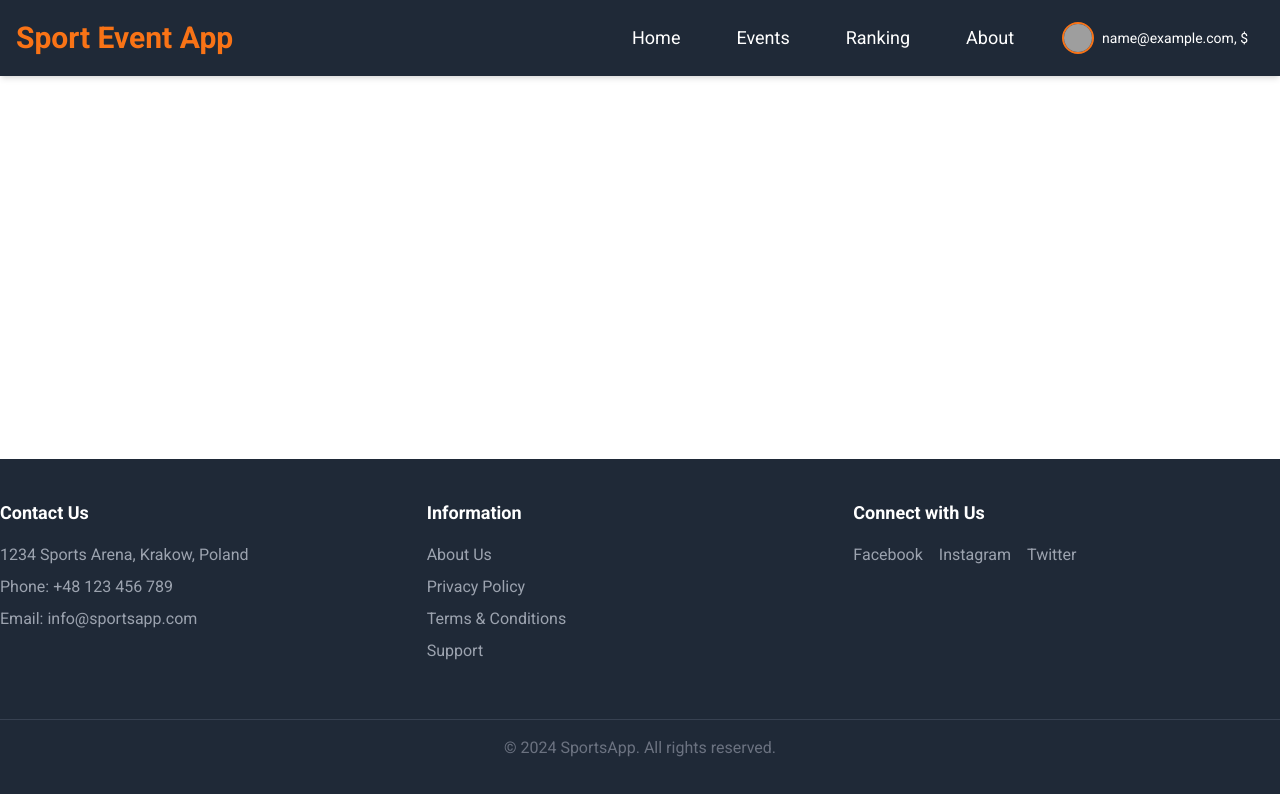
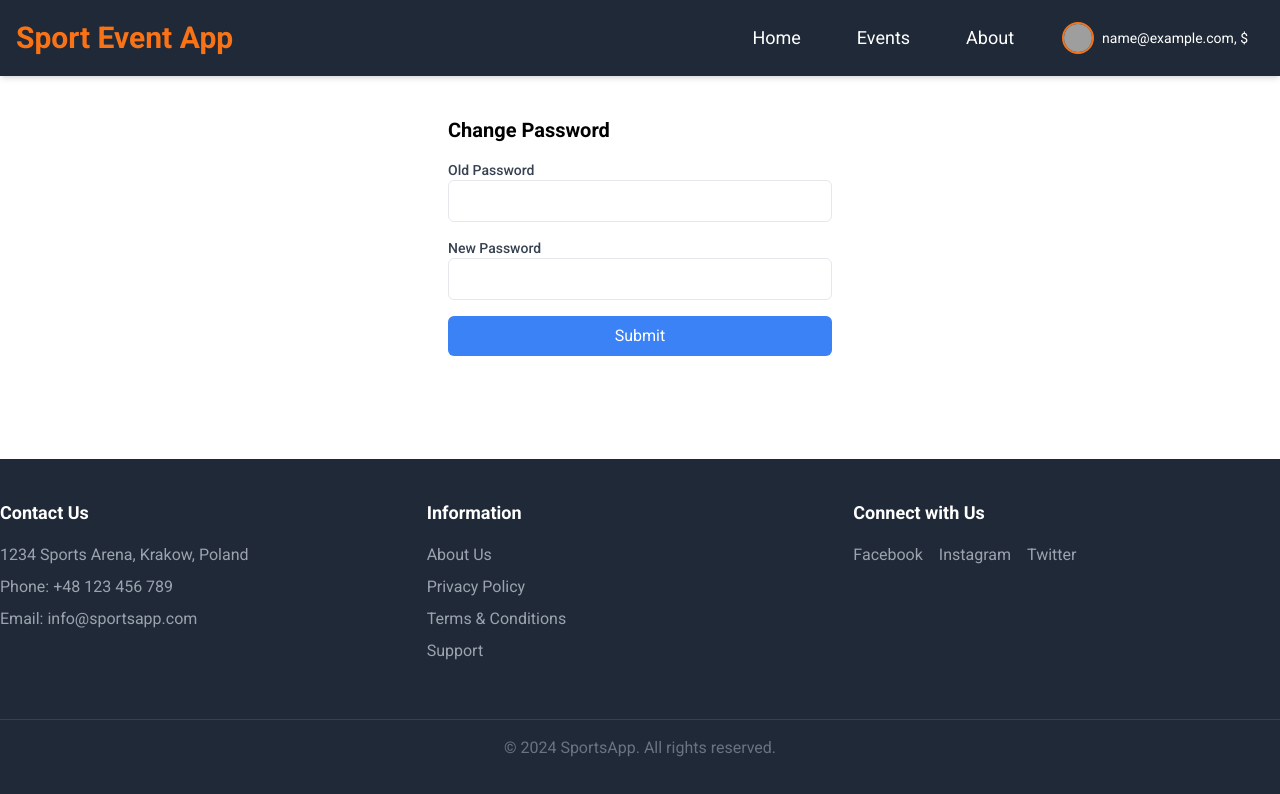
Before and after one commit to Ptrk12/SportEventAppFront, a React (Create React App) app: page /settings in a window 1280 px wide. Shown: the top 794 px of the page. Built offline with nearby package versions, Linux system fonts and the light colour scheme; no server answers; sample sign-in values are in the browser's storage; grey boxes are pictures that could not be loaded; a web font is replaced by a local one.

Commit message:
fixed bugs

```diff
--- a/src/App.tsx
+++ b/src/App.tsx
@@ -2,7 +2,6 @@ import React, { useContext } from 'react';
 import { Route, Routes, Navigate } from 'react-router-dom';
 import Navbar from './components/Navbar';
 import Home from './pages/Home';
-import Ranking from './pages/Ranking';
 import Events from './pages/Events';
 import About from './pages/About';
 import Register from './pages/Register';
@@ -15,16 +14,17 @@ import CreateObject from './pages/CreateObject';
 import ObjectDetailsPage from './pages/ObjectDetailsPage';
 import ObjectsCreatedByUs from './pages/ObjectsCreatedByUs';
 import CurrentLoggedUserEvents from './pages/CurrentLoggedUserEvents';
+import  Settings  from './pages/Settings'
 
 function App() {
   return (
     <UserProvider>
-      <div className="flex flex-col min-h-screen"> {/* Flex container */}
+      <div className="flex flex-col min-h-screen">
         <Navbar />
-        <main className="flex-grow"> {/* Main content area */}
+        <main className="flex-grow">
           <AppRoutes />
         </main>
-        <Footer /> {/* Footer will always be at the bottom */}
+        <Footer />
       </div>
     </UserProvider>
   );
@@ -47,7 +47,6 @@ function AppRoutes() {
       {user ? (
         <>
           <Route path="/events" element={<Events />} />
-          <Route path="/ranking" element={<Ranking />} />
           <Route path="/about" element={<About />} />
           <Route path="/create-sport-event" element={<CreateEvent />} />
           <Route path="/create-object" element={<CreateObject />} />
@@ -56,6 +55,7 @@ function AppRoutes() {
           <Route path="/" element={<Home />} />
           <Route path="/event-details/:eventId" element={<EventDetailsAndEdit />} />
           <Route path="/user-events" element={<CurrentLoggedUserEvents />} />
+          <Route path="/settings" element={<Settings />} />
         </>
       ) : (
         <Route path="*" element={<Navigate to="/login" />} />
--- a/src/components/Navbar.tsx
+++ b/src/components/Navbar.tsx
@@ -23,11 +23,6 @@ const Navbar = () => {
     return (
       <div className="absolute right-0 top-16 flex flex-col bg-white border border-gray-300 shadow-lg rounded-md p-2 z-50">
         <ul className="flex flex-col gap-2">
-          <Link to={"/profile"}>
-            <li className="hover:bg-orange-500 text-center py-2 px-4 rounded-md transition-colors duration-150">
-              Profile
-            </li>
-          </Link>
           <Link to={"/settings"}>
             <li className="hover:bg-orange-500 text-center py-2 px-4 rounded-md transition-colors duration-150">
               Settings
@@ -75,11 +70,6 @@ const Navbar = () => {
                 Events
               </li>
             </Link>
-            <Link to={"/ranking"}>
-              <li className="border-b border-transparent hover:bg-orange-600 duration-150 rounded-md text-white py-2 px-4 transition-all">
-                Ranking
-              </li>
-            </Link>
             <Link to={"/about"}>
               <li className="border-b border-transparent hover:bg-orange-600 duration-150 rounded-md text-white py-2 px-4 transition-all">
                 About
--- a/src/pages/EventDetailsAndEdit.tsx
+++ b/src/pages/EventDetailsAndEdit.tsx
@@ -42,7 +42,6 @@ const EventDetailsAndEdit = () => {
     const [time, setTime] = useState<number | null>(null);
     const [amountOfPlayers, setAmountOfPlayers] = useState<number | null>(null);
 
-    const [priceError, setPriceError] = useState(false);
     const [amountOfPlayersError, setAmountOfPlayersError] = useState(false);
     const [timeError, setTimeError] = useState(false);
 
@@ -201,7 +200,7 @@ const EventDetailsAndEdit = () => {
             const response = await api.put(`/sportevents/${id}`, eventData, {
                 headers: authHeader(),
             });
-            if (response.status === 201) {
+            if (response.status === 204) {
                 await userContext?.fetchUserInfo();
                 setPopupMessage("Event created successfully!");
                 setPopupSeverity("success");
@@ -243,7 +242,6 @@ const EventDetailsAndEdit = () => {
                     handleClose={handleClosePopup}
                 />
                 <form onSubmit={handleSubmit} className="flex flex-col h-full justify-between">
-                    {/* Flex container for inputs on the left */}
                     <div className="flex flex-wrap gap-8">
                         <div className="flex flex-col w-full lg:w-[60%] gap-8">
                             <div className="w-full flex gap-4 items-center">
@@ -372,6 +370,9 @@ const EventDetailsAndEdit = () => {
                                     onChange={handleInputChange}
                                     error={amountOfPlayersError}
                                     helperText={amountOfPlayersError ? "Please enter number of players" : ""}
+                                    InputProps={{
+                                        readOnly: true,
+                                    }}
                                 />
                                 <TextField
                                     className="w-[140px]"
@@ -383,6 +384,9 @@ const EventDetailsAndEdit = () => {
                                     onChange={handleInputChange}
                                     error={timeError}
                                     helperText={timeError ? "Please enter game time" : ""}
+                                    InputProps={{
+                                        readOnly: true,
+                                    }}
                                 />
                             </div>
                         </div>
--- a/src/pages/Events.tsx
+++ b/src/pages/Events.tsx
@@ -79,12 +79,12 @@ const Events = () => {
       const matchesDiscipline = discipline ? event.discipline === discipline : true;
       const matchesCity = city ? event.objectCity === city : true;
       const matchesSearchString = searchString
-        ? event.objectCity.toLowerCase().includes(searchString.toLowerCase())
+        ? `${event.objectCity.toLowerCase()} ${event.discipline.toLowerCase()}`.includes(searchString.toLowerCase())
         : true;
       return matchesDiscipline && matchesCity && matchesSearchString;
     });
     setFilteredEvents(filtered);
-  };
+};
 
   return (
     <div className="bg-gray-100 p-5 flex-grow relative"> {/* Flex-grow added here */}
--- a/src/pages/Home.tsx
+++ b/src/pages/Home.tsx
@@ -97,7 +97,6 @@ const Home = () => {
   };
 
   const handleSearch = () => {
-    console.log(searchFormValues);
     navigate('/events', { state: searchFormValues });
   };
 
@@ -160,7 +159,7 @@ const Home = () => {
                 <TextField
                   className="w-[380px]"
                   id="search-string"
-                  label="Search: Krakow, MultiSport, z trenerem"
+                  label="Search: Krakow, Football..."
                   variant="standard"
                   name="searchString"
                   value={searchFormValues.searchString}
--- a/src/pages/Ranking.tsx
+++ /dev/null
@@ -1,11 +0,0 @@
-import React from 'react'
-
-const Ranking = () => {
-  return (
-    <div>
-      RANKING
-    </div>
-  )
-}
-
-export default Ranking
--- /dev/null
+++ b/src/pages/Settings.tsx
@@ -0,0 +1,99 @@
+import React, { useState } from 'react';
+import { useNavigate } from 'react-router-dom';
+import api from '../requests/req';
+import authService from '../services/authService';
+import authHeader from '../services/auth-header';
+
+const Settings = () => {
+  const [oldPassword, setOldPassword] = useState('');
+  const [newPassword, setNewPassword] = useState('');
+  const [showPopup, setShowPopup] = useState(false);
+  const [popupMessage, setPopupMessage] = useState('');
+  const [popupSeverity, setPopupSeverity] = useState<'success' | 'error' | 'warning' | 'info'>('error');
+  const navigate = useNavigate();
+
+  const handleChangePassword = async (event: React.FormEvent) => {
+    event.preventDefault();
+
+    try {
+      const response = await api.post('/user/change-password', {
+        oldPassword,
+        newPassword,
+      }, { headers: authHeader() });
+
+      if (response.status === 204) {
+        setPopupMessage('Password changed successfully!');
+        setPopupSeverity('success');
+        setShowPopup(true);
+        setOldPassword('');
+        setNewPassword('');
+      }
+      else if (response.status === 403) {
+        authService.logout();
+        navigate('/login')
+      }
+    } catch (error: any) {
+      if (error.response && error.response.status === 409) {
+        setPopupMessage('Password change failed. Please check your input.');
+        setPopupSeverity('error');
+        setShowPopup(true);
+      }
+       else {
+        setPopupMessage('An unexpected error occurred. Please try again.');
+        setPopupSeverity('error');
+        setShowPopup(true);
+      }
+    }
+  };
+
+  return (
+    <div className="w-full max-w-sm mx-auto mt-10">
+      <h1 className="text-xl font-bold mb-4">Change Password</h1>
+      <form onSubmit={handleChangePassword} className="flex flex-col gap-4">
+        <div>
+          <label htmlFor="oldPassword" className="block text-sm font-medium text-gray-700">
+            Old Password
+          </label>
+          <input
+            id="oldPassword"
+            type="password"
+            value={oldPassword}
+            onChange={(e) => setOldPassword(e.target.value)}
+            required
+            className="w-full border rounded-md px-3 py-2"
+          />
+        </div>
+        <div>
+          <label htmlFor="newPassword" className="block text-sm font-medium text-gray-700">
+            New Password
+          </label>
+          <input
+            id="newPassword"
+            type="password"
+            value={newPassword}
+            onChange={(e) => setNewPassword(e.target.value)}
+            required
+            className="w-full border rounded-md px-3 py-2"
+          />
+        </div>
+        <button
+          type="submit"
+          className="bg-blue-500 text-white px-4 py-2 rounded-md hover:bg-blue-600"
+        >
+          Submit
+        </button>
+      </form>
+      {showPopup && (
+        <div
+          className={`mt-4 p-3 rounded-md text-white ${
+            popupSeverity === 'success' ? 'bg-green-500' : 'bg-red-500'
+          }`}
+        >
+          {popupMessage}
+        </div>
+      )}
+    </div>
+  );
+};
+
+export default Settings;
```
